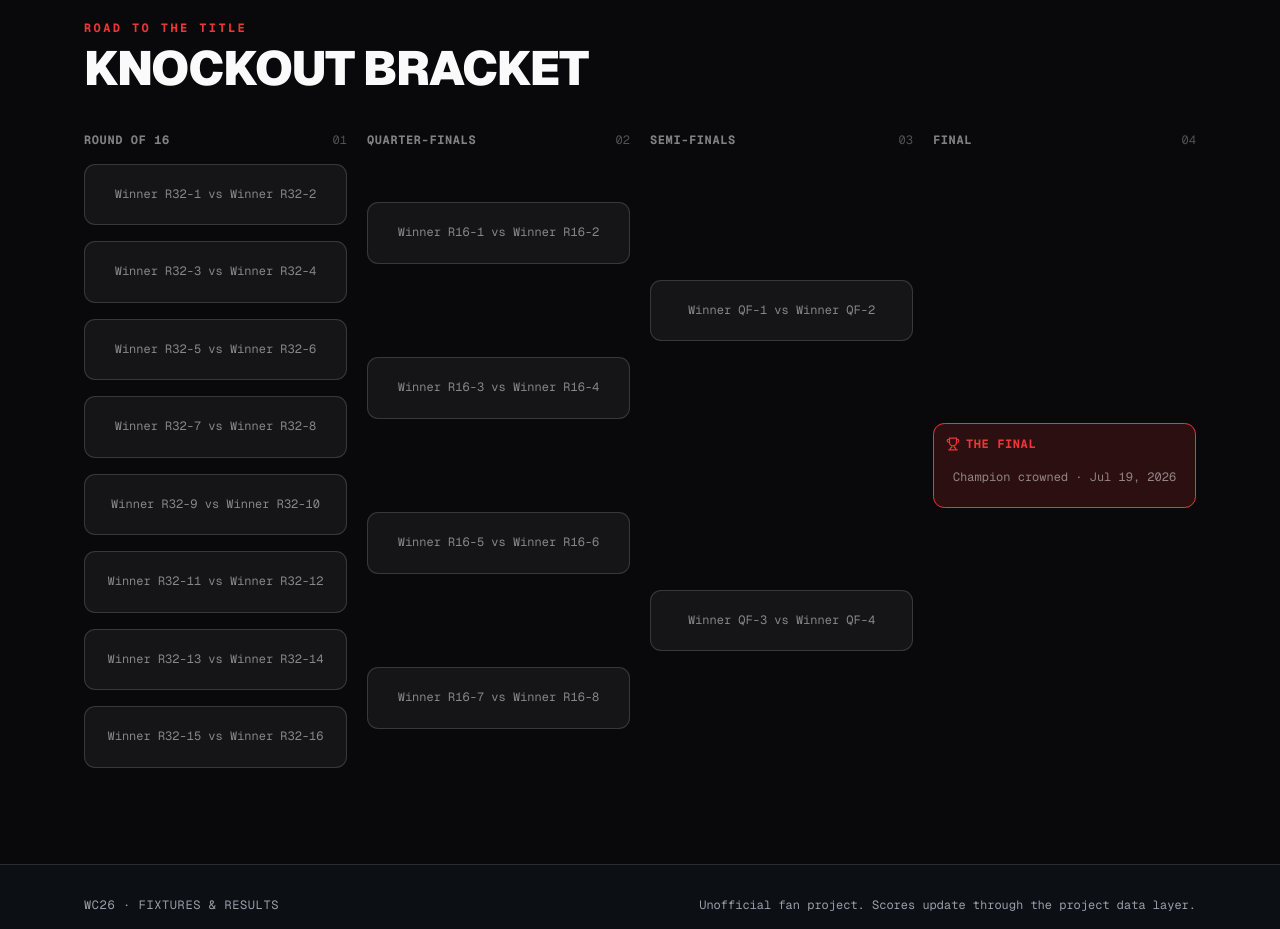
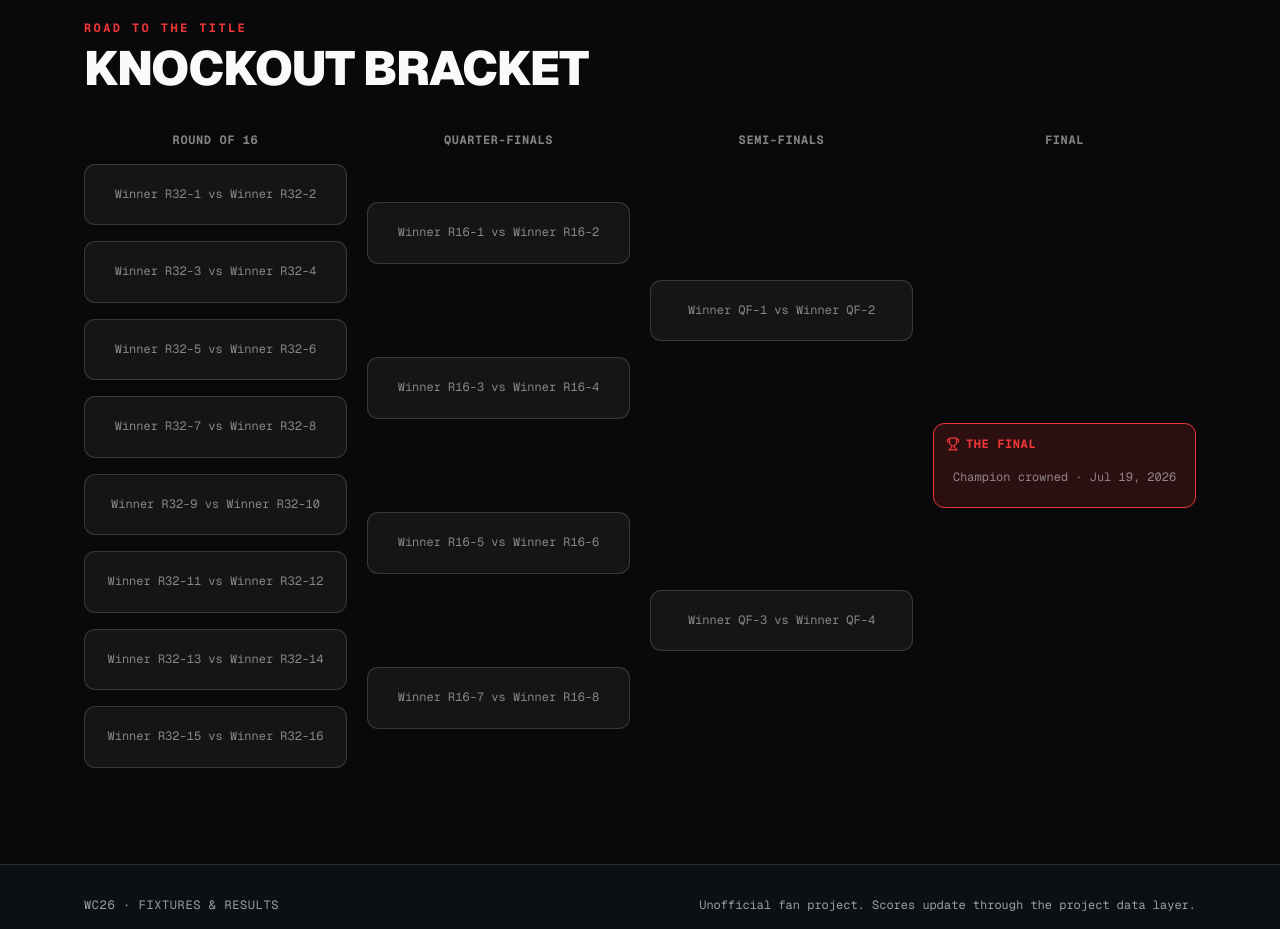
Before and after one commit to alendavies/worldcup-2026, a Next.js app in the folder apps/web/: page / in a window 1280 px wide. Shown: the part 6660-7589 px from the top of the page. Built offline with nearby package versions, Linux system fonts and the light colour scheme.

Commit message:
feat: update KnockoutSection layout for improved round display and alignment

```diff
--- a/apps/web/components/knockout-section.tsx
+++ b/apps/web/components/knockout-section.tsx
@@ -30,13 +30,10 @@ export function KnockoutSection() {
                         const isFinal = round === 'Final';
                         return (
                             <div key={round} className="flex flex-col gap-4">
-                                <div className="flex items-center justify-between">
-                                    <h3 className="font-mono text-xs font-bold uppercase tracking-wider text-zinc-50/50">
+                                <div className="flex items-center justify-center">
+                                    <h3 className="text-center font-mono text-xs font-bold uppercase tracking-wider text-zinc-50/50">
                                         {roundName(round, lang)}
                                     </h3>
-                                    <span className="font-mono text-xs text-zinc-50/30">
-                                        0{index + 1}
-                                    </span>
                                 </div>
                                 <div className="flex flex-1 flex-col justify-around gap-4">
                                     {items.map((match) => (
```
